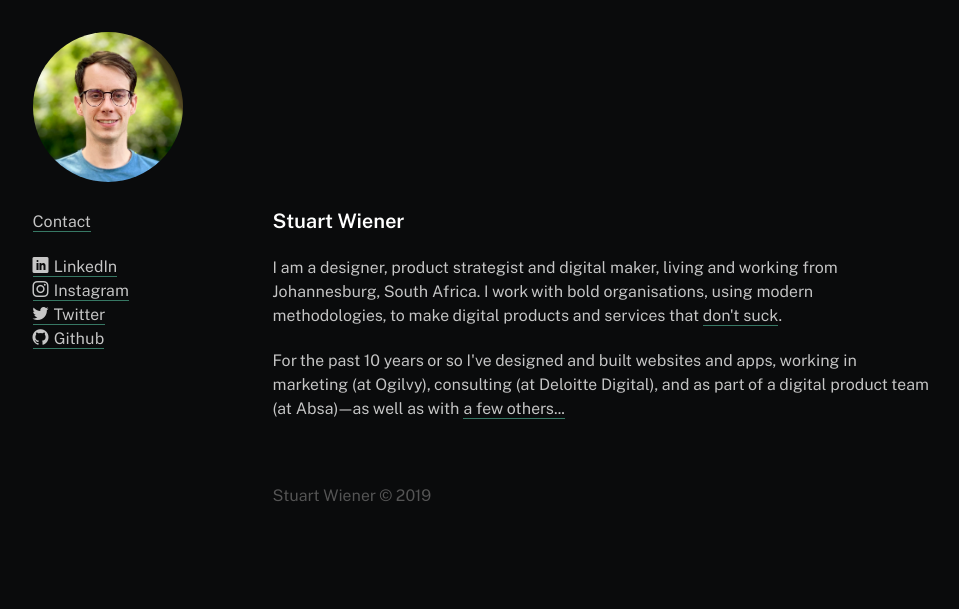
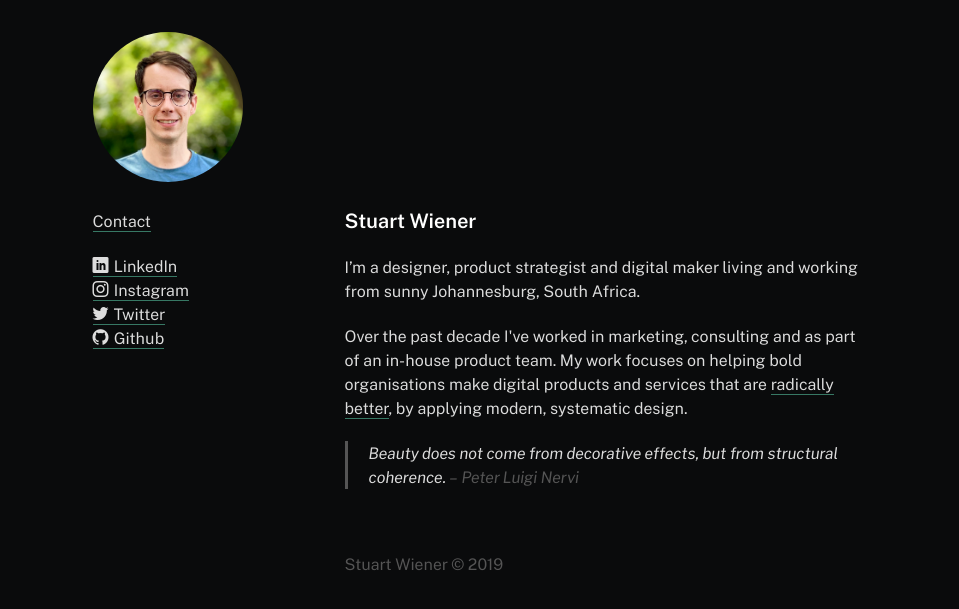
Before and after one commit to stuartwiener/stuartwiener.github.io, a Jekyll site: the page built from index.html, in a window 1280 px wide. Shown: the top 609 px of the page, without its empty margins (159-1118 px from the left). Built offline with Jekyll 4.4.1, drawn with Linux system fonts in a browser that asks for light colours; some web fonts are replaced.

Commit message:
copy refinement

```diff
--- a/_sass/_layout.scss
+++ b/_sass/_layout.scss
@@ -33,14 +33,14 @@ html {
     flex-wrap: wrap;
   }
   .site-header {
-    width: 25%;
+    width: 30%;
   }
   .site-content {
-    width: 75%;
+    width: 70%;
     padding-top: 174px;
   }
   .site-footer {
-    width: 75%;
-    padding-left: 25%;
+    width: 70%;
+    padding-left: 30%;
   }
 }
--- a/_sass/_typography.scss
+++ b/_sass/_typography.scss
@@ -9,6 +9,9 @@ html {
   color: $text-color;
   background-color: $background-color;
   -webkit-text-size-adjust: 100%;
+  -webkit-font-smoothing: antialiased;
+  -moz-osx-font-smoothing: grayscale;
+  line-height: 1.5;
 }
 ::-moz-selection {
   color: $display-color;
@@ -48,7 +51,7 @@ img {
 
 h1 {
   font-family: $display-font-family;
-  font-size:   $display-font-size;
+  font-size: $display-font-size;
   line-height: $display-line-height;
   margin: 0;
   font-weight: $display-font-weight;
@@ -57,11 +60,11 @@ h1 {
 
 h2 {
   font-family: $display-font-family;
-  font-size:   $text-font-size;
+  font-size: $text-font-size;
   line-height: $text-line-height;
   margin: 0;
   font-weight: $display-font-weight;
-  color: $text-color;
+  color: $display-color;
 }
 
 h3 {
@@ -74,6 +77,19 @@ h3 {
   text-transform: uppercase;
   letter-spacing: 1px;
   border-bottom: 1px solid $secondary-color;
+}
+
+blockquote {
+  padding: 0 0 0 $spacing-unit;
+  margin: $spacing-unit 0;
+  font-style: italic;
+  border-left: 3px solid $secondary-color;
+  font-size: $text-font-size;
+  position: relative;
+
+  em {
+    color: $secondary-color;
+  }
 }
 
 .cleared-a {
--- a/css/main.scss
+++ b/css/main.scss
@@ -85,13 +85,13 @@ $display-line-height:   28px;
 $spacing-unit:          21px;
 
 $display-color:         #FFFFFF;
-$text-color:            #C6C6C6;
+$text-color:            #DDDDDD;
 $secondary-color:       #555555;
 $background-color:      rgb(10, 11, 12);
 $brand-color:           rgb(55, 120, 100);
 $brand-light-color:     rgb(75, 170, 150);
 
-$primary-width:         960px;
+$primary-width:         840px;
 
 // Import partials from `sass_dir` (defaults to `_sass`)
 @import
--- a/index.html
+++ b/index.html
@@ -5,6 +5,10 @@ published: true
 
 <h1>Stuart Wiener</h1>
 
-<p>I am a designer, product strategist and digital maker, living and working from Johannesburg, South Africa. I work with bold organisations, using modern methodologies, to make digital products and services that <a href="https://uxdesign.cc/aiming-for-originality-in-design-db95f164e5b3">don't suck</a>.</p>
+<p>I’m a designer, product strategist and digital maker living and working from sunny Johannesburg, South Africa.</p>
 
-<p>For the past 10 years or so I've designed and built websites and apps, working in marketing (at Ogilvy), consulting (at Deloitte Digital), and as part of a digital product team (at Absa)—as well as with <a href="https://www.linkedin.com/in/{{ site.linkedin_username }}/">a few others...</a></p>
+<p>Over the past decade I've worked in marketing, consulting and as part of an in-house product team. My work focuses on helping bold organisations make digital products and services that are <a href="https://uxdesign.cc/aiming-for-originality-in-design-db95f164e5b3">radically better</a>, by applying modern, systematic design.</p>
+
+<blockquote>
+    <p>Beauty does not come from decorative effects, but from structural coherence. <em>– Peter Luigi Nervi</em></p>
+</blockquote>
```
Lines whose indentation alone changed are shown as unchanged.
